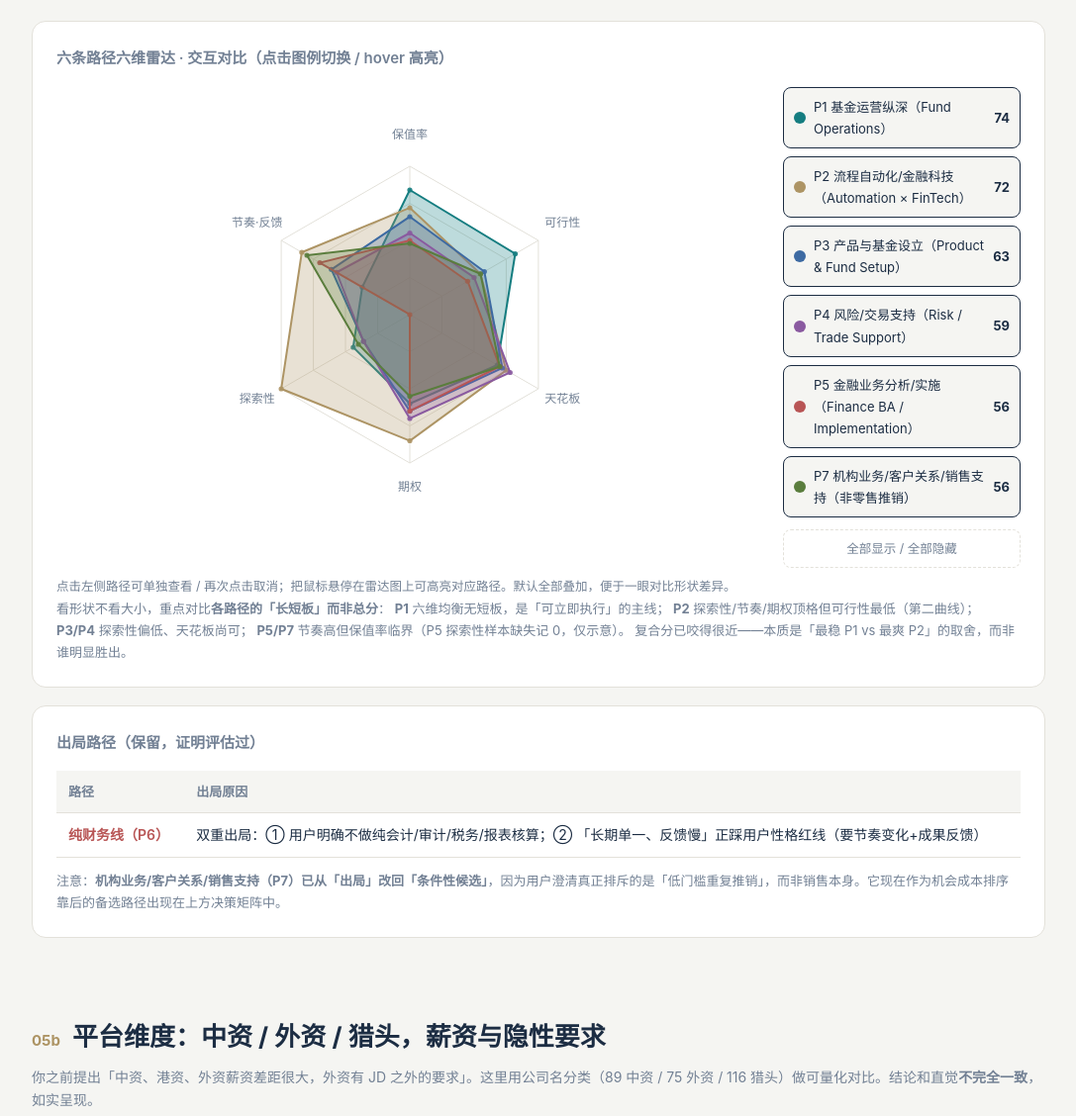
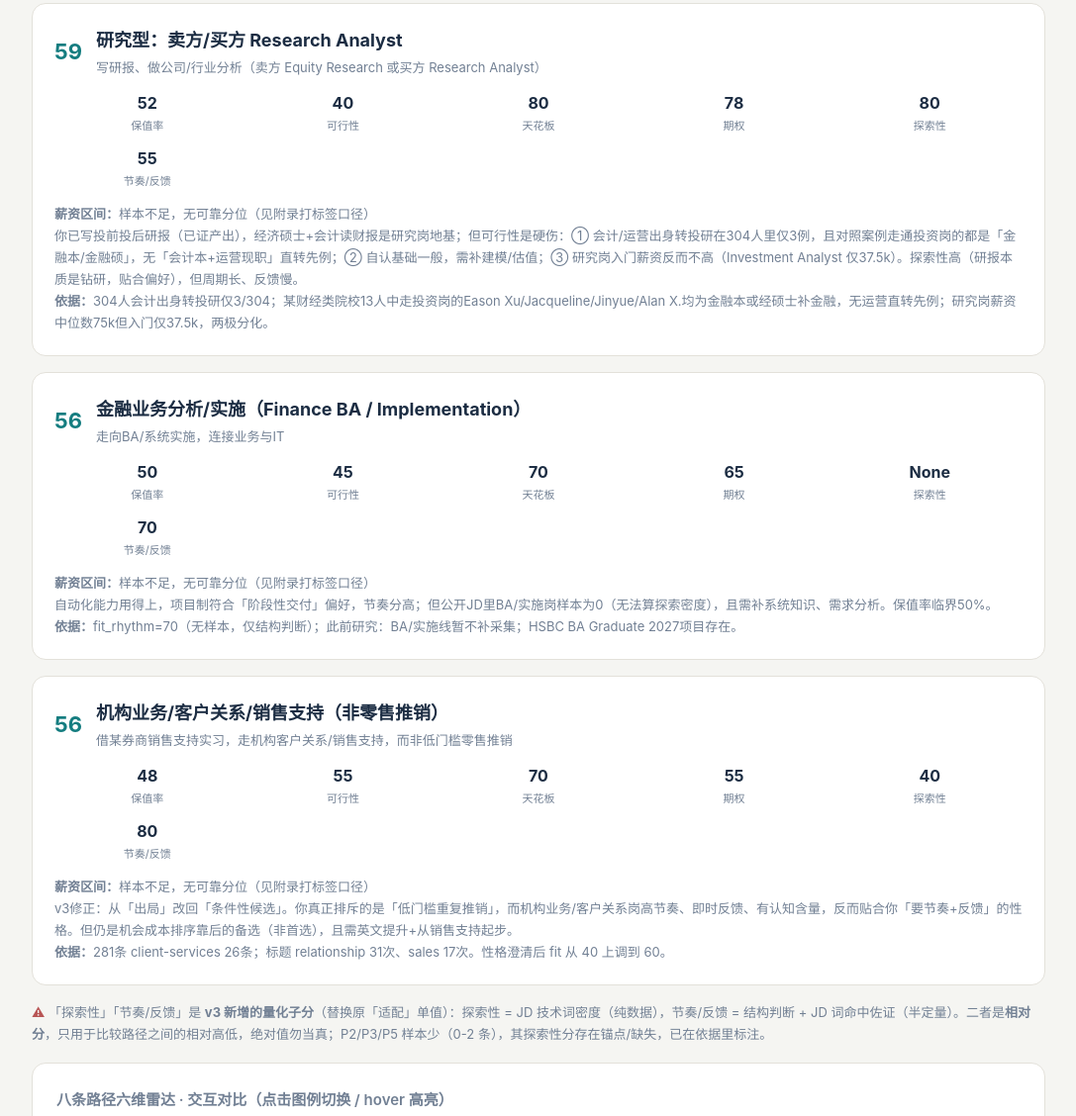
Before and after one commit to Coconut-creat/career-path-report, a plain HTML site: page index.html in a window 1280 px wide. Shown: the part 7527-8655 px from the top of the page at 99% size, without its empty margins (96-1183 px from the left). Drawn offline with Linux system fonts and the light colour scheme.

Commit message:
feat: 新增投研线P8研究型/P9投后管理 + 雷达图扩展至8路径

```diff
--- a/index.html
+++ b/index.html
@@ -441,6 +441,21 @@ th{ color:var(--secondary); font-weight:600; font-size:13px; background:var(--bg
     <p class="note"><b>依据：</b>fit_explore=36/fit_rhythm=61（样本2条）；行业数据：LPF 2026上半年新增406只超2025全年，但JD明写LPF/OFC仅12%。</p>
   </div>
   <div class="path">
+    <div class="ph"><div class="score">60</div>
+      <div><h3>投资型：投后管理/Portfolio Monitoring</h3><div class="meta">看已投项目表现、写投后报告，离现职基金运营最近的投资岗</div></div></div>
+    <div class="dims">
+      <div class="dim"><div class="v">58</div><div class="l">保值率</div></div>
+      <div class="dim"><div class="v">48</div><div class="l">可行性</div></div>
+      <div class="dim"><div class="v">72</div><div class="l">天花板</div></div>
+      <div class="dim"><div class="v">70</div><div class="l">期权</div></div>
+      <div class="dim"><div class="v">65</div><div class="l">探索性</div></div>
+      <div class="dim"><div class="v">60</div><div class="l">节奏/反馈</div></div>
+    </div>
+    <p class='note'><b>薪资区间：</b>样本不足，无可靠分位（见附录打标签口径）</p>
+    <p class="note">这条离你现职最近：投后研报你已经在写，且投后管理与基金运营（NAV、监控、报告）有天然重叠，不是从零转。可行性高于P8（核心投研），因为投后管理岗门槛低于独立研究、且你已有投后产出可直接背书。但天花板低于核心投研，且纯投后岗在公开JD里也偏少（多藏在运营/资管岗里）。</p>
+    <p class="note"><b>依据：</b>投后与现职运营重叠（NAV监控/报告）；对照案例中Tianxiao(Tanya)从基金会计→E Fund交易结算→Symmetry运营，说明「运营→投后/交易支持」有通道；但纯投后岗公开JD稀缺，需依附资管/运营岗。</p>
+  </div>
+  <div class="path">
     <div class="ph"><div class="score">59</div>
       <div><h3>风险/交易支持（Risk / Trade Support）</h3><div class="meta">向交易确认、结算、风险支持等中台岗发展，借会计+经济底子</div></div></div>
     <div class="dims">
@@ -454,6 +469,21 @@ th{ color:var(--secondary); font-weight:600; font-size:13px; background:var(--bg
     <p class='note'><b>薪资区间</b>（样本 8 条）：保守 23,850 / 基准 33,750 / 激进 39,750</p>
     <p class="note">天花板和期权不错（Point72等0-1年岗接受会计背景），T+0/T+1结算有固定节奏但偏流程执行；探索密度偏低（技术词2.5）。保值率中等，需补实操（结算、公司行动、SQL）。</p>
     <p class="note"><b>依据：</b>fit_explore=36/fit_rhythm=57（样本8条）；Point72 Trade Support 0-1年岗接受会计/经济专业；281条中 stockbroking-trading 25条。</p>
+  </div>
+  <div class="path">
+    <div class="ph"><div class="score">59</div>
+      <div><h3>研究型：卖方/买方 Research Analyst</h3><div class="meta">写研报、做公司/行业分析（卖方 Equity Research 或买方 Research Analyst）</div></div></div>
+    <div class="dims">
+      <div class="dim"><div class="v">52</div><div class="l">保值率</div></div>
+      <div class="dim"><div class="v">40</div><div class="l">可行性</div></div>
+      <div class="dim"><div class="v">80</div><div class="l">天花板</div></div>
+      <div class="dim"><div class="v">78</div><div class="l">期权</div></div>
+      <div class="dim"><div class="v">80</div><div class="l">探索性</div></div>
+      <div class="dim"><div class="v">55</div><div class="l">节奏/反馈</div></div>
+    </div>
+    <p class='note'><b>薪资区间：</b>样本不足，无可靠分位（见附录打标签口径）</p>
+    <p class="note">你已写投前投后研报（已证产出），经济硕士+会计读财报是研究岗地基；但可行性是硬伤：① 会计/运营出身转投研在304人里仅3例，且对照案例走通投资岗的都是「金融本/金融硕」，无「会计本+运营现职」直转先例；② 自认基础一般，需补建模/估值；③ 研究岗入门薪资反而不高（Investment Analyst 仅37.5k）。探索性高（研报本质是钻研，贴合偏好），但周期长、反馈慢。</p>
+    <p class="note"><b>依据：</b>304人会计出身转投研仅3/304；某财经类院校13人中走投资岗的Eason Xu/Jacqueline/Jinyue/Alan X.均为金融本或经硕士补金融，无运营直转先例；研究岗薪资中位数75k但入门仅37.5k，两极分化。</p>
   </div>
   <div class="path">
     <div class="ph"><div class="score">56</div>
@@ -470,11 +500,26 @@ th{ color:var(--secondary); font-weight:600; font-size:13px; background:var(--bg
     <p class="note">自动化能力用得上，项目制符合「阶段性交付」偏好，节奏分高；但公开JD里BA/实施岗样本为0（无法算探索密度），且需补系统知识、需求分析。保值率临界50%。</p>
     <p class="note"><b>依据：</b>fit_rhythm=70（无样本，仅结构判断）；此前研究：BA/实施线暂不补采集；HSBC BA Graduate 2027项目存在。</p>
   </div>
+  <div class="path">
+    <div class="ph"><div class="score">56</div>
+      <div><h3>机构业务/客户关系/销售支持（非零售推销）</h3><div class="meta">借某券商销售支持实习，走机构客户关系/销售支持，而非低门槛零售推销</div></div></div>
+    <div class="dims">
+      <div class="dim"><div class="v">48</div><div class="l">保值率</div></div>
+      <div class="dim"><div class="v">55</div><div class="l">可行性</div></div>
+      <div class="dim"><div class="v">70</div><div class="l">天花板</div></div>
+      <div class="dim"><div class="v">55</div><div class="l">期权</div></div>
+      <div class="dim"><div class="v">40</div><div class="l">探索性</div></div>
+      <div class="dim"><div class="v">80</div><div class="l">节奏/反馈</div></div>
+    </div>
+    <p class='note'><b>薪资区间：</b>样本不足，无可靠分位（见附录打标签口径）</p>
+    <p class="note">v3修正：从「出局」改回「条件性候选」。你真正排斥的是「低门槛重复推销」，而机构业务/客户关系岗高节奏、即时反馈、有认知含量，反而贴合你「要节奏+反馈」的性格。但仍是机会成本排序靠后的备选（非首选），且需英文提升+从销售支持起步。</p>
+    <p class="note"><b>依据：</b>281条 client-services 26条；标题 relationship 31次、sales 17次。性格澄清后 fit 从 40 上调到 60。</p>
+  </div>
 
   <p class="note"><span class="flag">⚠</span> 「探索性」「节奏/反馈」是 <b>v3 新增的量化子分</b>（替换原「适配」单值）：探索性 = JD 技术词密度（纯数据），节奏/反馈 = 结构判断 + JD 词命中佐证（半定量）。二者是<b>相对分</b>，只用于比较路径之间的相对高低，绝对值勿当真；P2/P3/P5 样本少（0-2 条），其探索性分存在锚点/缺失，已在依据里标注。</p>
 
   <div class="chart">
-    <h4>六条路径六维雷达 · 交互对比（点击图例切换 / hover 高亮）</h4>
+    <h4>八条路径六维雷达 · 交互对比（点击图例切换 / hover 高亮）</h4>
     <div class="radar-wrap">
   <div class="radar-main">
     <svg id="radar-svg" viewBox="0 0 460 460" style="width:100%;max-width:460px;display:block;margin:0 auto"></svg>
@@ -485,9 +530,9 @@ th{ color:var(--secondary); font-weight:600; font-size:13px; background:var(--bg
 <script>
 (function(){
   var dims = ["保值率", "可行性", "天花板", "期权", "探索性", "节奏·反馈"];
-  var data = [{"id": "P1", "name": "基金运营纵深（Fund Operations）", "score": 74, "vals": [84, 82, 68, 60, 44, 37]}, {"id": "P2", "name": "流程自动化/金融科技（Automation × FinTech）", "score": 72, "vals": [72, 55, 75, 85, 100, 84]}, {"id": "P3", "name": "产品与基金设立（Product & Fund Setup）", "score": 63, "vals": [66, 58, 72, 65, 36, 61]}, {"id": "P4", "name": "风险/交易支持（Risk / Trade Support）", "score": 59, "vals": [55, 50, 78, 70, 36, 57]}, {"id": "P5", "name": "金融业务分析/实施（Finance BA / Implementation）", "score": 56, "vals": [50, 45, 70, 65, 0, 70]}, {"id": "P7", "name": "机构业务/客户关系/销售支持（非零售推销）", "score": 56, "vals": [48, 55, 70, 55, 40, 80]}];
-  var colors = ["#157d80", "#ad9464", "#3d6aa2", "#8a5aa0", "#b85555", "#5a7d3d"];
-  var colorsDark = ["#3fb4b8", "#c9b079", "#6d9ad0", "#b287c4", "#d07878", "#8fb86a"];
+  var data = [{"id": "P1", "name": "基金运营纵深（Fund Operations）", "score": 74, "vals": [84, 82, 68, 60, 44, 37]}, {"id": "P2", "name": "流程自动化/金融科技（Automation × FinTech）", "score": 72, "vals": [72, 55, 75, 85, 100, 84]}, {"id": "P3", "name": "产品与基金设立（Product & Fund Setup）", "score": 63, "vals": [66, 58, 72, 65, 36, 61]}, {"id": "P9", "name": "投资型：投后管理/Portfolio Monitoring", "score": 60, "vals": [58, 48, 72, 70, 65, 60]}, {"id": "P4", "name": "风险/交易支持（Risk / Trade Support）", "score": 59, "vals": [55, 50, 78, 70, 36, 57]}, {"id": "P8", "name": "研究型：卖方/买方 Research Analyst", "score": 59, "vals": [52, 40, 80, 78, 80, 55]}, {"id": "P5", "name": "金融业务分析/实施（Finance BA / Implementation）", "score": 56, "vals": [50, 45, 70, 65, 0, 70]}, {"id": "P7", "name": "机构业务/客户关系/销售支持（非零售推销）", "score": 56, "vals": [48, 55, 70, 55, 40, 80]}];
+  var colors = ["#157d80", "#ad9464", "#3d6aa2", "#8a5aa0", "#b85555", "#5a7d3d", "#c77d2e", "#5b8fb0"];
+  var colorsDark = ["#3fb4b8", "#c9b079", "#6d9ad0", "#b287c4", "#d07878", "#8fb86a", "#e0a05e", "#7fb0d0"];
   var isDark = window.matchMedia && window.matchMedia('(prefers-color-scheme: dark)').matches;
   function col(i){ return isDark ? colorsDark[i] : colors[i]; }
   var active = data.map(function(){ return true; });  // 默认全显
@@ -604,7 +649,10 @@ th{ color:var(--secondary); font-weight:600; font-size:13px; background:var(--bg
     <p class="note">看形状不看大小，重点对比<b>各路径的「长短板」而非总分</b>：
       <b>P1</b> 六维均衡无短板，是「可立即执行」的主线；
       <b>P2</b> 探索性/节奏/期权顶格但可行性最低（第二曲线）；
-      <b>P3/P4</b> 探索性偏低、天花板尚可；
+      <b>P3</b> 探索性偏低、天花板尚可；
+      <b>P9 投后管理</b> 与现职运营高度重叠、可行性撑住（第 4 顺位）；
+      <b>P8 研究型</b> 天花板/期权高但可行性硬伤（第 6 顺位，长线兴趣）；
+      <b>P4</b> 探索性低、天花板高；
       <b>P5/P7</b> 节奏高但保值率临界（P5 探索性样本缺失记 0，仅示意）。
       复合分已咬得很近——本质是「最稳 P1 vs 最爽 P2」的取舍，而非谁明显胜出。</p>
   </div>
```
